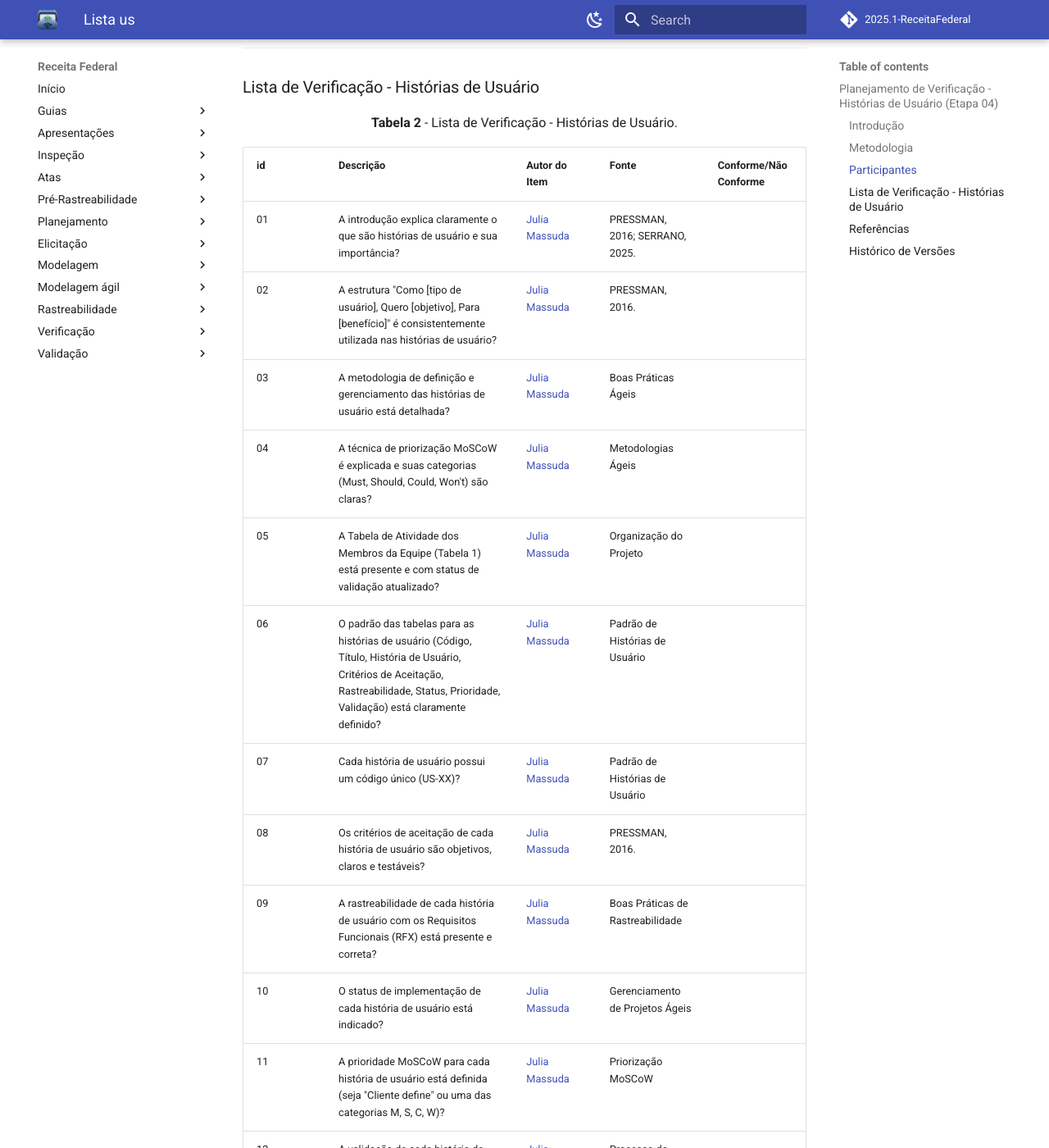
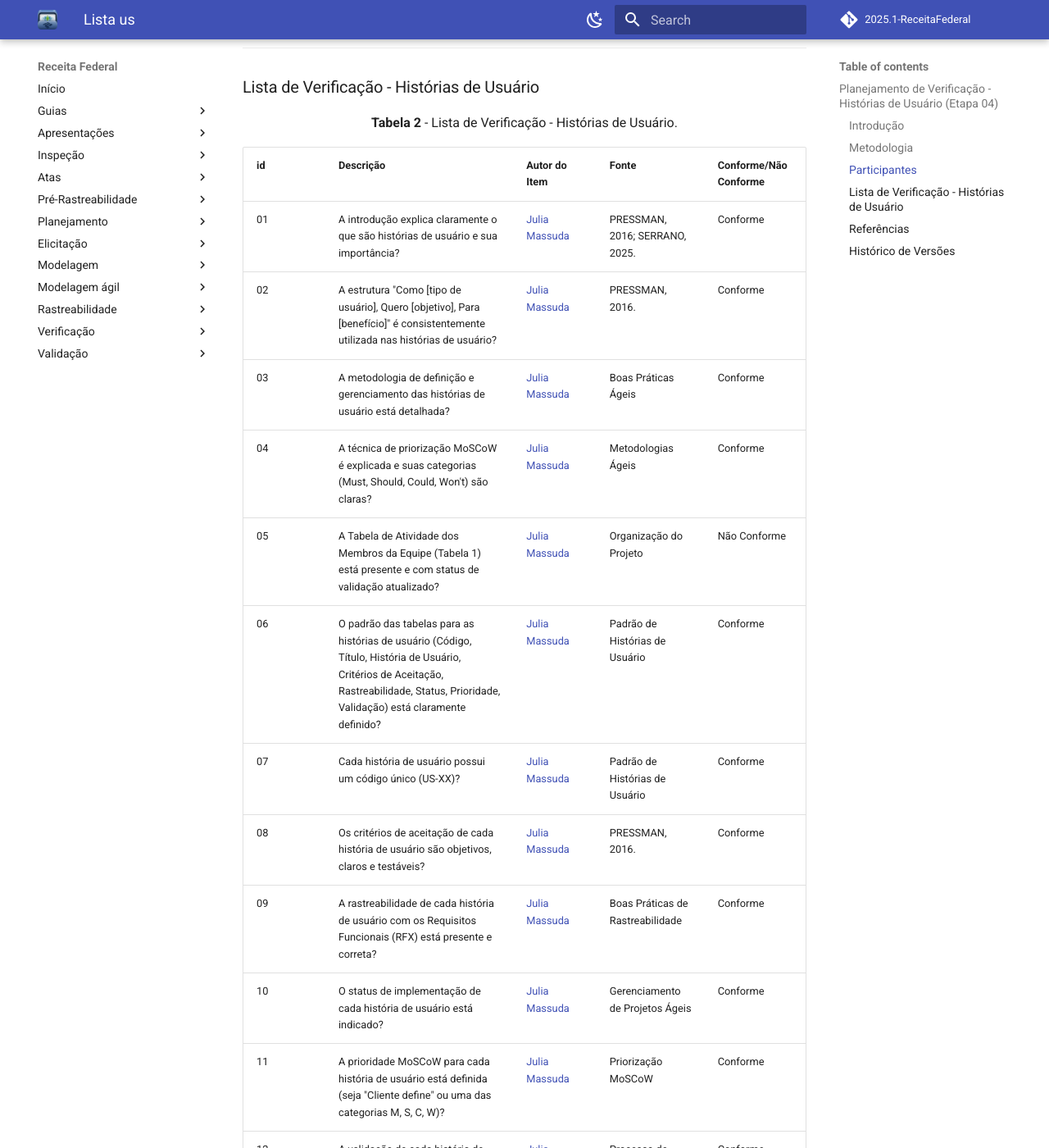
Before and after one commit to Requisitos-de-Software/2025.1-Meu-INSS, an MkDocs documentation site: the page built from docs/verificacao/entrega4/lista-us.md, in a window 1280 px wide and 1400 px high, scrolled down 908 px. Shown: the whole window at 82% size. Built offline with MkDocs 1.6.1 and Material for MkDocs 9.7.7, drawn with Linux system fonts in a browser that asks for light colours; comment, search, counter and statistics services are not loaded; some of the changed text lies outside the part shown.

Commit message:
Update lista-us.md

```diff
--- a/docs/verificacao/entrega4/lista-us.md
+++ b/docs/verificacao/entrega4/lista-us.md
@@ -27,21 +27,21 @@ A metodologia utilizada nessa etapa é a [verificação de Fagan](https://requis
 
 | id | Descrição | Autor do Item | Fonte | Conforme/Não Conforme |
 |---|---|---|---|---|
-| 01 | A introdução explica claramente o que são histórias de usuário e sua importância? | [Julia Massuda](https://github.com/JuliaReis18) | PRESSMAN, 2016; SERRANO, 2025. | |
-| 02 | A estrutura "Como [tipo de usuário], Quero [objetivo], Para [benefício]" é consistentemente utilizada nas histórias de usuário? | [Julia Massuda](https://github.com/JuliaReis18) | PRESSMAN, 2016. | |
-| 03 | A metodologia de definição e gerenciamento das histórias de usuário está detalhada? | [Julia Massuda](https://github.com/JuliaReis18) | Boas Práticas Ágeis | |
-| 04 | A técnica de priorização MoSCoW é explicada e suas categorias (Must, Should, Could, Won't) são claras? | [Julia Massuda](https://github.com/JuliaReis18) | Metodologias Ágeis | |
-| 05 | A Tabela de Atividade dos Membros da Equipe (Tabela 1) está presente e com status de validação atualizado? | [Julia Massuda](https://github.com/JuliaReis18) | Organização do Projeto | |
-| 06 | O padrão das tabelas para as histórias de usuário (Código, Título, História de Usuário, Critérios de Aceitação, Rastreabilidade, Status, Prioridade, Validação) está claramente definido? | [Julia Massuda](https://github.com/JuliaReis18) | Padrão de Histórias de Usuário | |
-| 07 | Cada história de usuário possui um código único (US-XX)? | [Julia Massuda](https://github.com/JuliaReis18) | Padrão de Histórias de Usuário | |
-| 08 | Os critérios de aceitação de cada história de usuário são objetivos, claros e testáveis? | [Julia Massuda](https://github.com/JuliaReis18) | PRESSMAN, 2016. | |
-| 09 | A rastreabilidade de cada história de usuário com os Requisitos Funcionais (RFX) está presente e correta? |[Julia Massuda](https://github.com/JuliaReis18) | Boas Práticas de Rastreabilidade | |
-| 10 | O status de implementação de cada história de usuário está indicado? | [Julia Massuda](https://github.com/JuliaReis18) | Gerenciamento de Projetos Ágeis | |
-| 11 | A prioridade MoSCoW para cada história de usuário está definida (seja "Cliente define" ou uma das categorias M, S, C, W)? | [Julia Massuda](https://github.com/JuliaReis18) | Priorização MoSCoW | |
-| 12 | A validação de cada história de usuário está indicada ("Validada" ou "Não validada")? | [Julia Massuda](https://github.com/JuliaReis18) | Processo de Validação do Cliente | |
-| 13 | As referências bibliográficas utilizadas estão citadas corretamente e no formato adequado? | [Julia Massuda](https://github.com/JuliaReis18) | Normas ABNT | |
-| 14 | O histórico de versões do documento de Histórias de Usuário está atualizado e detalhado? |[Julia Massuda](https://github.com/JuliaReis18) | Controle de Versões do Projeto | |
-| 15 | O vídeo de validação das US 01-06 está incluído ou referenciado corretamente? | [Julia Massuda](https://github.com/JuliaReis18)| Artefatos de Validação | |
+| 01 | A introdução explica claramente o que são histórias de usuário e sua importância? | [Julia Massuda](https://github.com/JuliaReis18) | PRESSMAN, 2016; SERRANO, 2025. | Conforme |
+| 02 | A estrutura "Como [tipo de usuário], Quero [objetivo], Para [benefício]" é consistentemente utilizada nas histórias de usuário? | [Julia Massuda](https://github.com/JuliaReis18) | PRESSMAN, 2016. | Conforme |
+| 03 | A metodologia de definição e gerenciamento das histórias de usuário está detalhada? | [Julia Massuda](https://github.com/JuliaReis18) | Boas Práticas Ágeis | Conforme |
+| 04 | A técnica de priorização MoSCoW é explicada e suas categorias (Must, Should, Could, Won't) são claras? | [Julia Massuda](https://github.com/JuliaReis18) | Metodologias Ágeis | Conforme |
+| 05 | A Tabela de Atividade dos Membros da Equipe (Tabela 1) está presente e com status de validação atualizado? | [Julia Massuda](https://github.com/JuliaReis18) | Organização do Projeto | Não Conforme |
+| 06 | O padrão das tabelas para as histórias de usuário (Código, Título, História de Usuário, Critérios de Aceitação, Rastreabilidade, Status, Prioridade, Validação) está claramente definido? | [Julia Massuda](https://github.com/JuliaReis18) | Padrão de Histórias de Usuário | Conforme |
+| 07 | Cada história de usuário possui um código único (US-XX)? | [Julia Massuda](https://github.com/JuliaReis18) | Padrão de Histórias de Usuário |Conforme |
+| 08 | Os critérios de aceitação de cada história de usuário são objetivos, claros e testáveis? | [Julia Massuda](https://github.com/JuliaReis18) | PRESSMAN, 2016. | Conforme |
+| 09 | A rastreabilidade de cada história de usuário com os Requisitos Funcionais (RFX) está presente e correta? |[Julia Massuda](https://github.com/JuliaReis18) | Boas Práticas de Rastreabilidade | Conforme |
+| 10 | O status de implementação de cada história de usuário está indicado? | [Julia Massuda](https://github.com/JuliaReis18) | Gerenciamento de Projetos Ágeis | Conforme |
+| 11 | A prioridade MoSCoW para cada história de usuário está definida (seja "Cliente define" ou uma das categorias M, S, C, W)? | [Julia Massuda](https://github.com/JuliaReis18) | Priorização MoSCoW |Conforme |
+| 12 | A validação de cada história de usuário está indicada ("Validada" ou "Não validada")? | [Julia Massuda](https://github.com/JuliaReis18) | Processo de Validação do Cliente | Conforme |
+| 13 | As referências bibliográficas utilizadas estão citadas corretamente e no formato adequado? | [Julia Massuda](https://github.com/JuliaReis18) | Normas ABNT |  Conforme|
+| 14 | O histórico de versões do documento de Histórias de Usuário está atualizado e detalhado? |[Julia Massuda](https://github.com/JuliaReis18) | Controle de Versões do Projeto | Conforme |
+| 15 | O vídeo de validação das US 01-06 está incluído ou referenciado corretamente? | [Julia Massuda](https://github.com/JuliaReis18)| Artefatos de Validação | Conforme |
 
 <font size="3"><p style="text-align: center">Fonte: [Julia Massuda](https://github.com/JuliaReis18), 2025.</p></font>
 
```
Also changed, not shown: other parts of docs/verificacao/entrega4/lista-us.md (+3 -2 lines).
